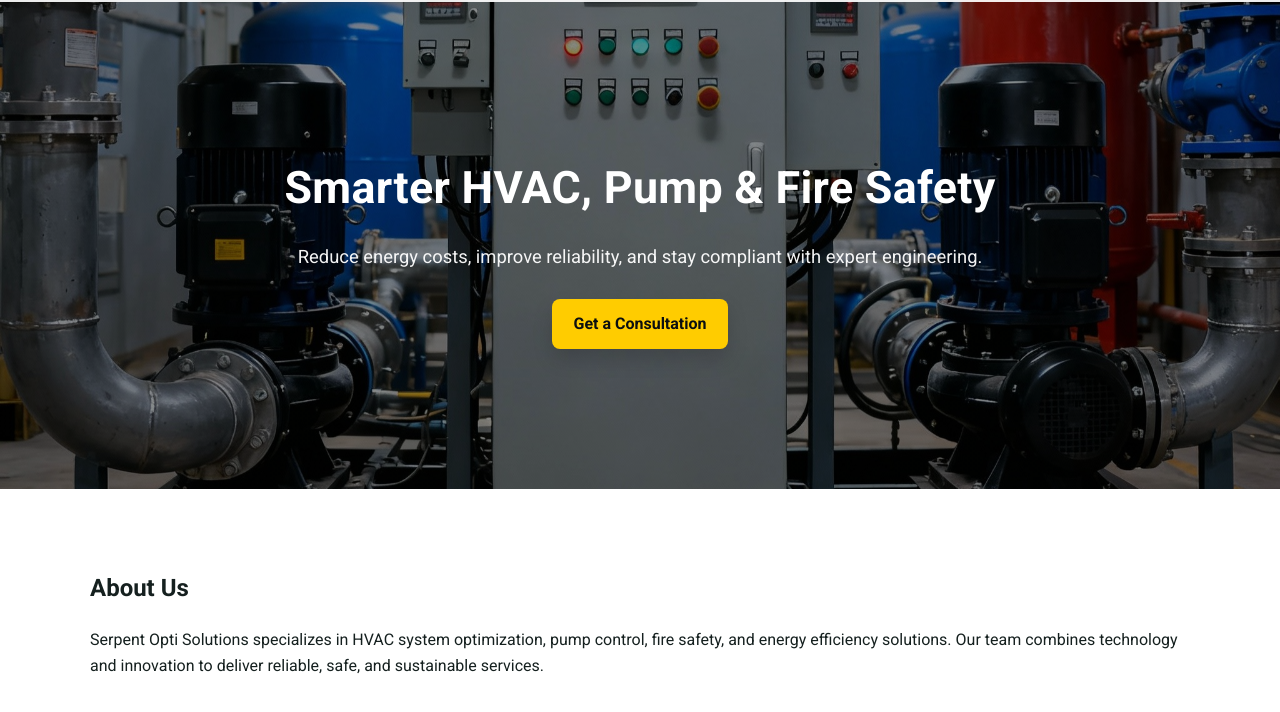
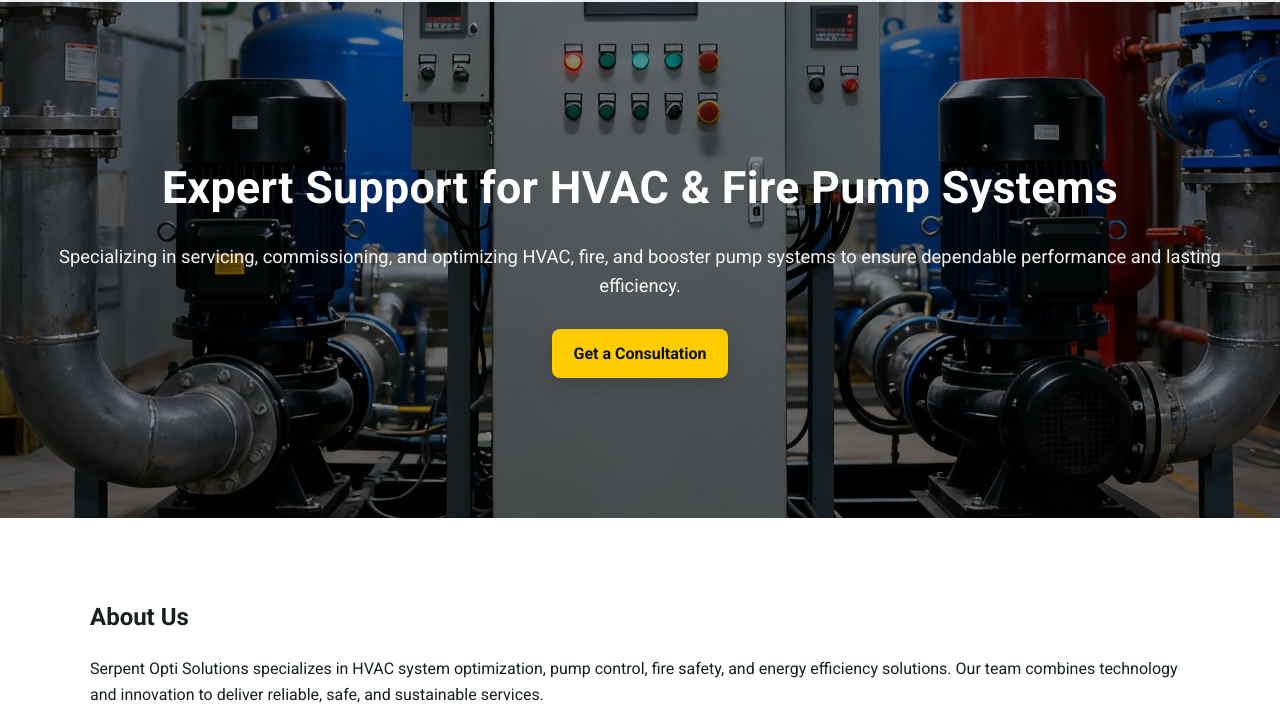
Before and after one commit to serpentoptisolutions/serpent-Opti-solutions, a plain HTML site: page index.html in a window 1280 px wide. Shown: the part 88-800 px from the top of the page. Drawn offline with Linux system fonts and the light colour scheme.

Commit message:
Update index.html

```diff
--- a/index.html
+++ b/index.html
@@ -20,7 +20,7 @@
 
     <meta property="og:type" content="website">
     <meta property="og:title" content="Serpent Opti Solutions">
-    <meta property="og:description" content="Reliable, efficient, and sustainable HVAC, pump control, fire safety, and energy efficiency services.">
+    <meta property="og:description" content="Specializing in servicing, commissioning, and optimizing HVAC, fire, and booster pump systems to ensure dependable performance and lasting efficiency.">
     <meta property="og:url" content="https://www.serpentoptisolutions.in/">
     <meta property="og:image" content="https://www.serpentoptisolutions.in/images/hero-bg.JPG">
     <meta property="og:site_name" content="Serpent Opti Solutions">
@@ -71,8 +71,8 @@
         </ul>
     </nav>
     <div class="hero">
-        <h1>Smarter HVAC, Pump & Fire Safety</h1>
-        <p>Reduce energy costs, improve reliability, and stay compliant with expert engineering.</p>
+        <h1>Expert Support for HVAC & Fire Pump Systems</h1>
+        <p>Specializing in servicing, commissioning, and optimizing HVAC, fire, and booster pump systems to ensure dependable performance and lasting efficiency.</p>
         <a href="#contact" class="btn">Get a Consultation</a>
     </div>
 </header>
```
